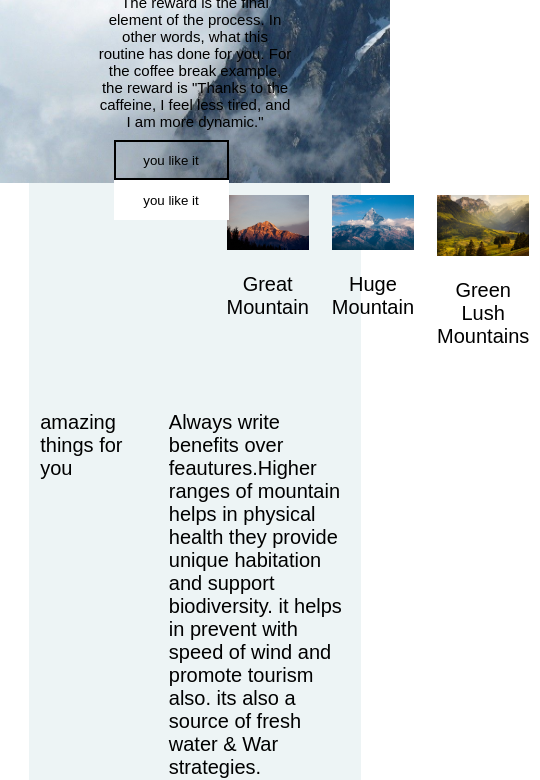
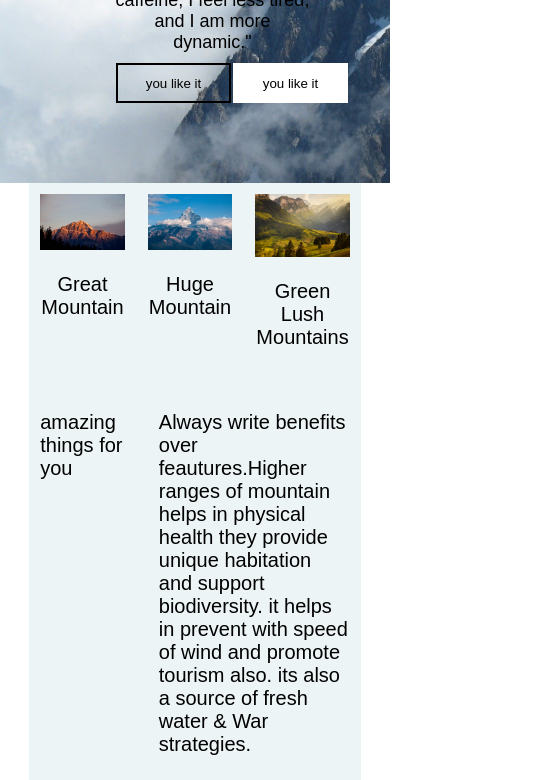
Before and after one commit to Alishahidx/Mountain, a plain HTML site: page index.html in a window 390 px wide. Shown: the part 317-1097 px from the top of the page, 540 px wide, since content can reach past the window. Drawn offline with Linux system fonts and the light colour scheme; a web font is replaced by a local one.

Commit message:
mountain

```diff
--- a/index.html
+++ b/index.html
@@ -32,8 +32,10 @@
 		<p>< mountain codes/></p>
 		<h3 style="font-family: 'Kufam', cursive;">Create your mountain code</h3>
 		<p>The reward is the final element of the process. In other words, what this routine has done for you. For the coffee break example, the reward is "Thanks to the caffeine, I feel less tired, and I am more dynamic."</p>
-		<span class="b1"><button style="border-style:solid;background-color: transparent;">you like it</button></span>
-		<span  class="b1"><button style="background-color: white">you like it</button></span>
+		<div class="b1">
+		<span><button style="border-style:solid;background-color: transparent;">you like it</button></span>
+		<span><button style="background-color: white">you like it</button></span>
+		</div>
 	</div>
 </header>
 
--- a/style.css
+++ b/style.css
@@ -18,8 +18,8 @@ button {height:40px; background-color: #1a6c7a;border-style: none;width: 100px;t
 
 .highlight {border-bottom: 2px solid rgb(132,0,255);}
 .service,.service1 {height: 600px;margin: 0px auto;width:85%;background-color: #edf4f5;}
-.cardcontainer { display: grid;grid-template-columns: auto auto auto;grid-gap: 1px;/*background-color: #2196F3*/;padding: 1px;}
-.containera {display: grid;grid-template-columns:auto auto auto;grid-gap: 11px;/*background-color: #2196F3*/;padding: 11px 11px;}
+.cardcontainer { display: grid;grid-template-columns: auto auto auto;grid-gap: 1px;/*background-color: #2196F3*/;float:left;}
+.containera {display: grid;grid-template-columns:auto auto auto;grid-gap: 1px;/*background-color: #2196F3*/;padding: 11px 11px;}
 .cardcontainer div { /*background-color: rgba(255, 255, 255, 0.8)*/;text-align: center;padding: 11px 11px;font-size: 13px;}}
 .containera div { /*background-color: rgba(255, 255, 255, 0.8)*/;text-align: center;font-size: 13px;padding: 11px 1px;}}
 .card , .card1 {grid-column: 1/1;} .card img{width:100%;}
@@ -53,10 +53,11 @@ footer {height: 300px;background-color: #ffffff;}
 	#mobilemenu.is-active .bar:nth-child(2){opacity:0;}
 	#mobilemenu.is-active .bar:nth-child(1){transform: translateY(8px) rotate(45deg);}
 	#mobilemenu.is-active .bar:nth-child(3){transform: translateY(-8px) rotate(-45deg);}
-	.b1 button {margin: 0px 1px;float: left;position: relative;left: 15px;width:115px;}
+	.b1 button {margin: 0px 1px;float: left;position: relative;left: 115px;width:115px;}
 	.b1:hover {opacity: .9;color: #1a6c7a;transition: all 0.3s ease-in-out}
-	.headercontent {text-align: center;width:50%;margin: 0px auto;color: black;font-size: 15px;}
-	.headercontent p,h3 {font-size: 15px;}
+	.headercontent {text-align: center;width:100%;margin: 0px auto;color: black;font-size: 15px;}
+	.headercontent p {font-size:18px;width: 50%;margin: 0px 0px 0px 115px;}
+	.headercontent h3 {font-size:25px;}
 	.fl {margin: 10px 0px 0px 100px;}
 	.fcard img {width: 70%;}
 
```
